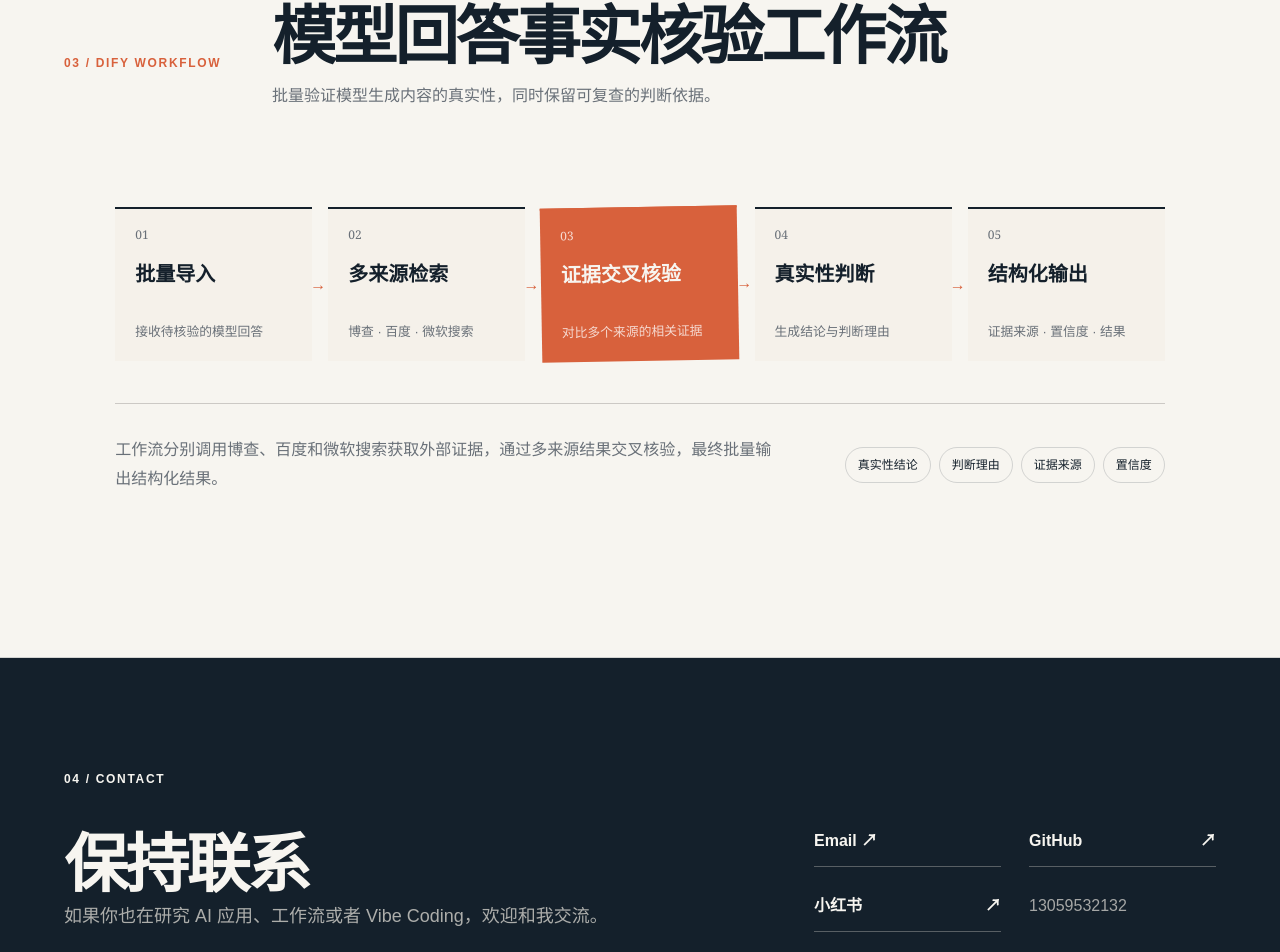
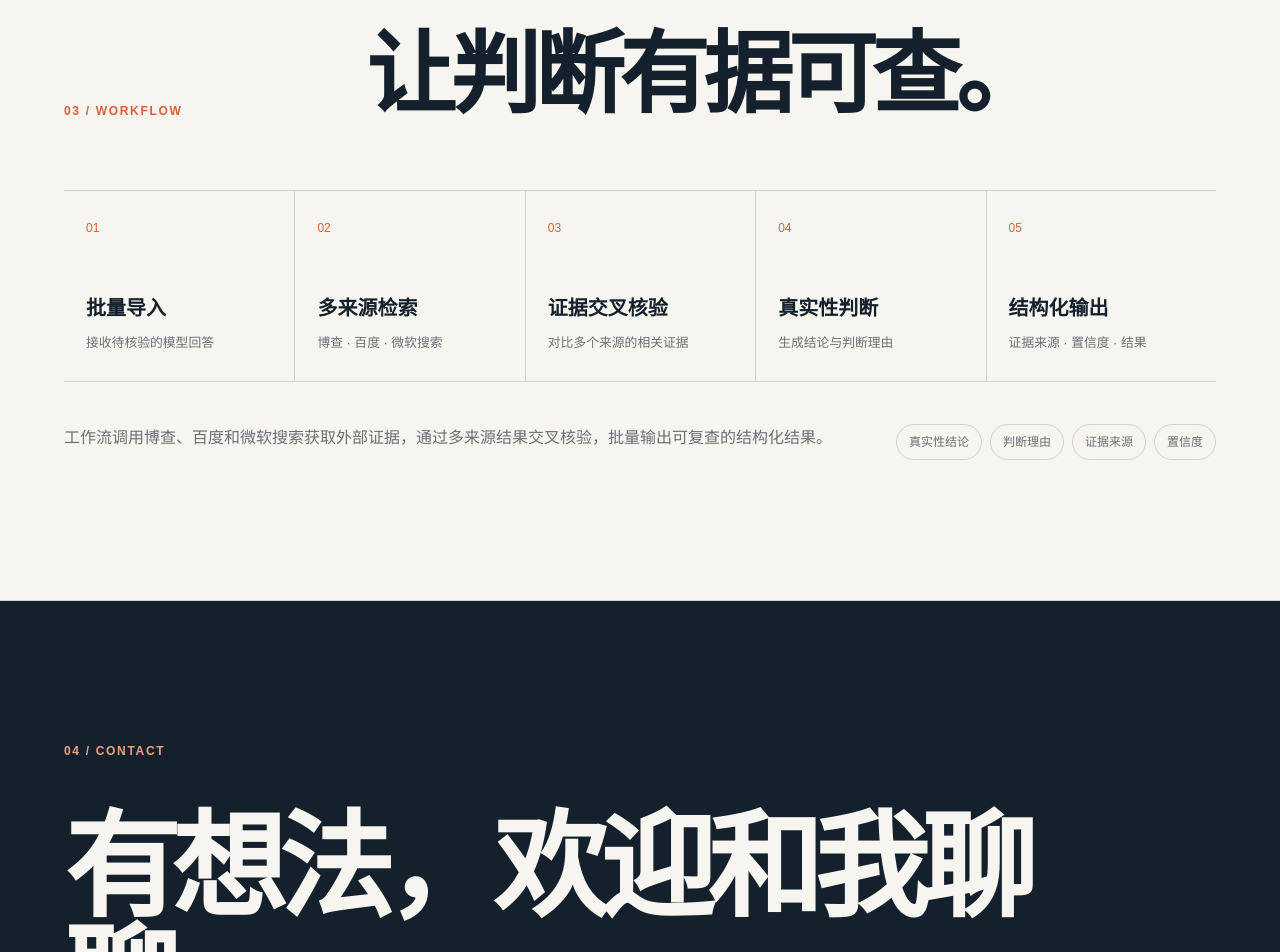
Before and after one commit to long32132/personal-website, a Next.js app: page / in a window 1280 px wide. Shown: the part 4039-4991 px from the top of the page. Built offline with nearby package versions, Linux system fonts and the light colour scheme.

Commit message:
feat: simplify workflow contact and mobile layout

```diff
--- a/app/globals.css
+++ b/app/globals.css
@@ -207,29 +207,6 @@ nav a:hover::after {
 .workflow,
 .contact {
   border-bottom: 1px solid var(--line);
-}
-
-.section-heading {
-  display: grid;
-  grid-template-columns: 180px 1fr;
-  column-gap: 28px;
-  align-items: end;
-  margin-bottom: 48px;
-}
-
-.section-heading h2,
-.contact h2 {
-  margin: 0;
-  font-size: clamp(42px, 5vw, 72px);
-  font-weight: 700;
-  letter-spacing: -0.045em;
-  line-height: 1.08;
-}
-
-.section-description {
-  grid-column: 2;
-  margin: 12px 0 0;
-  color: var(--muted);
 }
 
 .about {
@@ -485,84 +462,62 @@ nav a:hover::after {
   color: var(--accent);
 }
 
-.workflow-card {
-  padding: clamp(28px, 4vw, 54px);
+.workflow,
+.contact {
+  padding-top: clamp(90px, 11vw, 150px);
+  padding-bottom: clamp(90px, 11vw, 150px);
+  border-bottom: 1px solid var(--line);
 }
 
-.workflow-steps {
+.workflow-line {
   display: grid;
-  grid-template-columns: repeat(5, 1fr);
-  gap: 16px;
+  grid-template-columns: repeat(5, minmax(0, 1fr));
+  border-top: 1px solid var(--line);
+  border-bottom: 1px solid var(--line);
 }
 
-.workflow-step {
-  position: relative;
-  min-height: 154px;
+.workflow-item {
+  min-height: 190px;
   display: flex;
   flex-direction: column;
-  padding: 20px;
-  border-top: 2px solid var(--ink);
-  background: rgba(244, 240, 232, 0.72);
+  padding: 28px 22px;
 }
 
-.workflow-step:not(:last-child)::after {
-  content: "→";
-  position: absolute;
-  z-index: 2;
-  top: 50%;
-  right: -14px;
-  color: var(--terracotta);
-  transform: translateY(-50%);
+.workflow-item + .workflow-item {
+  border-left: 1px solid var(--line);
 }
 
-.workflow-step span {
-  color: var(--muted);
-  font: 12px/1 Georgia, serif;
+.workflow-item span {
+  color: var(--accent);
+  font-size: 12px;
 }
 
-.workflow-step strong {
-  margin-top: 18px;
-  font-family: var(--serif);
+.workflow-item strong {
+  margin-top: auto;
   font-size: 20px;
-  font-weight: 600;
 }
 
-.workflow-step small {
-  margin-top: auto;
+.workflow-item small {
+  margin-top: 10px;
   color: var(--muted);
-  line-height: 1.5;
+  line-height: 1.55;
 }
 
-.workflow-step.is-active {
-  border-color: var(--terracotta);
-  background: var(--terracotta);
-  color: var(--paper);
-  transform: rotate(-1deg);
+.workflow-note {
+  display: grid;
+  grid-template-columns: minmax(0, 1fr) auto;
+  gap: 60px;
+  margin-top: 42px;
+  color: var(--muted);
 }
 
-.workflow-step.is-active span,
-.workflow-step.is-active small {
-  color: rgba(255, 255, 255, 0.76);
-}
-
-.workflow-summary {
-  display: grid;
-  grid-template-columns: 1fr auto;
-  gap: 60px;
-  align-items: center;
-  margin-top: 42px;
-  padding-top: 32px;
-  border-top: 1px solid rgba(30, 29, 26, 0.2);
-}
-
-.workflow-summary p {
+.workflow-note p {
   max-width: 780px;
   margin: 0;
-  color: var(--muted);
   line-height: 1.8;
 }
 
-.workflow-summary ul {
+.workflow-note ul {
   display: flex;
   flex-wrap: wrap;
   justify-content: flex-end;
@@ -573,7 +528,7 @@ nav a:hover::after {
   list-style: none;
 }
 
-.workflow-summary li {
+.workflow-note li {
   padding: 8px 12px;
   border: 1px solid var(--line);
   border-radius: 999px;
@@ -586,23 +541,17 @@ nav a:hover::after {
   color: var(--paper);
 }
 
-.contact .eyebrow {
-  color: var(--sun);
+.contact .section-label {
+  color: #f0a080;
 }
 
-.contact-grid {
-  display: grid;
-  grid-template-columns: 1.25fr 0.75fr;
-  gap: 80px;
-  align-items: end;
-  margin-top: 28px;
-}
-
-.contact-grid > div:first-child p {
-  max-width: 680px;
-  color: rgba(244, 240, 232, 0.68);
-  font-size: 18px;
-  line-height: 1.8;
+.contact-statement {
+  max-width: 980px;
+  margin: 52px 0 82px;
+  font-size: clamp(60px, 9vw, 132px);
+  font-weight: 780;
+  letter-spacing: -0.07em;
+  line-height: 0.98;
 }
 
 .contact-links {
@@ -633,44 +582,16 @@ footer {
   padding-top: 24px;
   border-top: 1px solid rgba(244, 240, 232, 0.2);
   color: rgba(244, 240, 232, 0.48);
-  font: 12px/1.4 Georgia, serif;
+  font-size: 12px;
+  line-height: 1.4;
   letter-spacing: 0.08em;
 }
 
 @media (max-width: 1050px) {
   .hero {
     grid-template-columns: 1fr;
-    gap: 40px;
-    align-items: start;
-  }
-
-  .hero-note {
-    max-width: 620px;
-  }
-
-  .about-grid {
-    padding-left: 0;
-  }
-
-  .work-grid {
-    grid-template-columns: repeat(2, minmax(0, 1fr));
-  }
-
-  .finance-card {
-    grid-column: 1 / -1;
-  }
-
-  .reminder-card,
-  .dice-card {
-    grid-column: auto;
-  }
-
-  .workflow-steps {
-    grid-template-columns: repeat(3, 1fr);
-  }
-
-  .workflow-step:not(:last-child)::after {
-    display: none;
+    gap: 64px;
+    align-items: end;
   }
 }
 
@@ -682,7 +603,10 @@ footer {
   }
 
   .site-header {
-    min-height: 68px;
+    align-items: flex-start;
+    flex-direction: column;
+    gap: 12px;
+    padding-block: 18px;
   }
 
   .brand em {
@@ -690,38 +614,38 @@ footer {
   }
 
   nav {
-    flex: 1;
-    justify-content: flex-end;
-    gap: 14px;
+    width: 100%;
+    justify-content: space-between;
+    gap: 12px;
     overflow-x: auto;
     scrollbar-width: none;
   }
 
   nav a {
-    padding: 22px 0;
+    padding: 8px 0 12px;
     font-size: 12px;
     white-space: nowrap;
   }
 
   .hero {
     min-height: auto;
-    padding-top: 62px;
-    padding-bottom: 64px;
+    grid-template-columns: 1fr;
+    gap: 64px;
+    padding-block: 78px 64px;
   }
 
-  .hero h1 {
-    font-size: clamp(48px, 13vw, 68px);
-    line-height: 1.08;
+  .hero-name {
+    font-size: clamp(72px, 25vw, 112px);
   }
 
-  .hero h1 span {
-    margin-left: 0;
+  .about,
+  .section-intro {
+    grid-template-columns: 1fr;
+    gap: 32px;
   }
 
-  .hero-note {
-    padding: 22px 0 0;
-    border-top: 1px solid var(--line);
-    border-left: 0;
+  .about-summary p {
+    margin-left: 0;
   }
 
   .about,
@@ -732,70 +656,47 @@ footer {
     padding-bottom: 78px;
   }
 
-  .section-heading {
+  .project-heading,
+  .content-project,
+  .workflow-note {
     grid-template-columns: 1fr;
-    gap: 14px;
+    gap: 36px;
   }
 
-  .section-description {
-    grid-column: auto;
-  }
-
-  .about-grid,
-  .finance-card,
-  .work-grid,
-  .xhs-card,
-  .contact-grid,
-  .workflow-summary {
+  .project-pair {
     grid-template-columns: 1fr;
   }
 
-  .about-grid,
-  .contact-grid {
-    gap: 36px;
+  .simple-project + .simple-project {
+    border-left: 0;
+    border-top: 1px solid var(--line);
   }
 
-  .finance-card {
-    gap: 32px;
-    padding: 28px;
-  }
-
-  .finance-preview {
-    min-height: 340px;
-    padding: 20px;
-  }
-
-  .finance-metrics {
+  .workflow-line {
     grid-template-columns: 1fr;
   }
 
-  .finance-metrics div {
-    min-height: 68px;
+  .workflow-item {
+    min-height: 132px;
   }
 
-  .reminder-card,
-  .dice-card {
-    min-height: 400px;
+  .workflow-item + .workflow-item {
+    border-left: 0;
+    border-top: 1px solid var(--line);
   }
 
-  .xhs-card {
-    gap: 36px;
+  .workflow-note ul {
+    justify-content: flex-start;
   }
 
-  .workflow-steps {
-    grid-template-columns: 1fr;
+  .finance-screenshot figcaption {
+    position: static;
+    display: block;
+    background: var(--ink);
   }
 
-  .workflow-step {
-    min-height: 128px;
-  }
-
-  .workflow-summary {
-    gap: 26px;
-  }
-
-  .workflow-summary ul {
-    justify-content: flex-start;
+  .contact-statement {
+    margin-bottom: 56px;
   }
 
   .contact-links {
--- a/app/page.tsx
+++ b/app/page.tsx
@@ -24,24 +24,6 @@ function ExternalLink({
     <a className={className} href={href} target="_blank" rel="noreferrer">
       {children} <span aria-hidden="true">↗</span>
     </a>
-  );
-}
-
-function SectionHeading({
-  eyebrow,
-  title,
-  description,
-}: {
-  eyebrow: string;
-  title: string;
-  description?: string;
-}) {
-  return (
-    <div className="section-heading">
-      <p className="eyebrow">{eyebrow}</p>
-      <h2>{title}</h2>
-      {description ? <p className="section-description">{description}</p> : null}
-    </div>
   );
 }
 
@@ -208,27 +190,22 @@ export default function Home() {
       </section>
 
       <section className="workflow page-section" id="workflow">
-        <SectionHeading
-          eyebrow="03 / Dify Workflow"
-          title="模型回答事实核验工作流"
-          description="批量验证模型生成内容的真实性，同时保留可复查的判断依据。"
-        />
-        <div className="workflow-card">
-          <div className="workflow-steps">
-            {workflowSteps.map(([number, title, description], index) => (
-              <div
-                className={`workflow-step ${index === 2 ? "is-active" : ""}`}
-                key={number}
-              >
+        <div className="section-intro">
+          <p className="section-label">03 / WORKFLOW</p>
+          <h2>让判断有据可查。</h2>
+        </div>
+        <div className="workflow-line">
+          {workflowSteps.map(([number, title, description]) => (
+            <div className="workflow-item" key={number}>
               <span>{number}</span>
               <strong>{title}</strong>
               <small>{description}</small>
             </div>
           ))}
         </div>
-          <div className="workflow-summary">
+        <div className="workflow-note">
           <p>
-              工作流分别调用博查、百度和微软搜索获取外部证据，通过多来源结果交叉核验，最终批量输出结构化结果。
+            工作流调用博查、百度和微软搜索获取外部证据，通过多来源结果交叉核验，批量输出可复查的结构化结果。
           </p>
           <ul>
             <li>真实性结论</li>
@@ -237,16 +214,11 @@ export default function Home() {
             <li>置信度</li>
           </ul>
         </div>
-        </div>
       </section>
 
       <section className="contact page-section" id="contact">
-        <p className="eyebrow">04 / Contact</p>
-        <div className="contact-grid">
-          <div>
-            <h2>保持联系</h2>
-            <p>如果你也在研究 AI 应用、工作流或者 Vibe Coding，欢迎和我交流。</p>
-          </div>
+        <p className="section-label">04 / CONTACT</p>
+        <h2 className="contact-statement">有想法，欢迎和我聊聊。</h2>
         <div className="contact-links">
           <a href="mailto:956348436@qq.com">Email ↗</a>
           <ExternalLink href="https://github.com/long2132" className="contact-link">
@@ -257,9 +229,8 @@ export default function Home() {
           </ExternalLink>
           <span>13059532132</span>
         </div>
-        </div>
         <footer>
-          <span>张景隆 · Personal Edition</span>
+          <span>张景隆 · 2026</span>
           <span>Ideas into usable things.</span>
         </footer>
       </section>
```
Also changed, not shown: 1 other file (tests, documents, lock files or other folders). Lines whose indentation alone changed are shown as unchanged.
